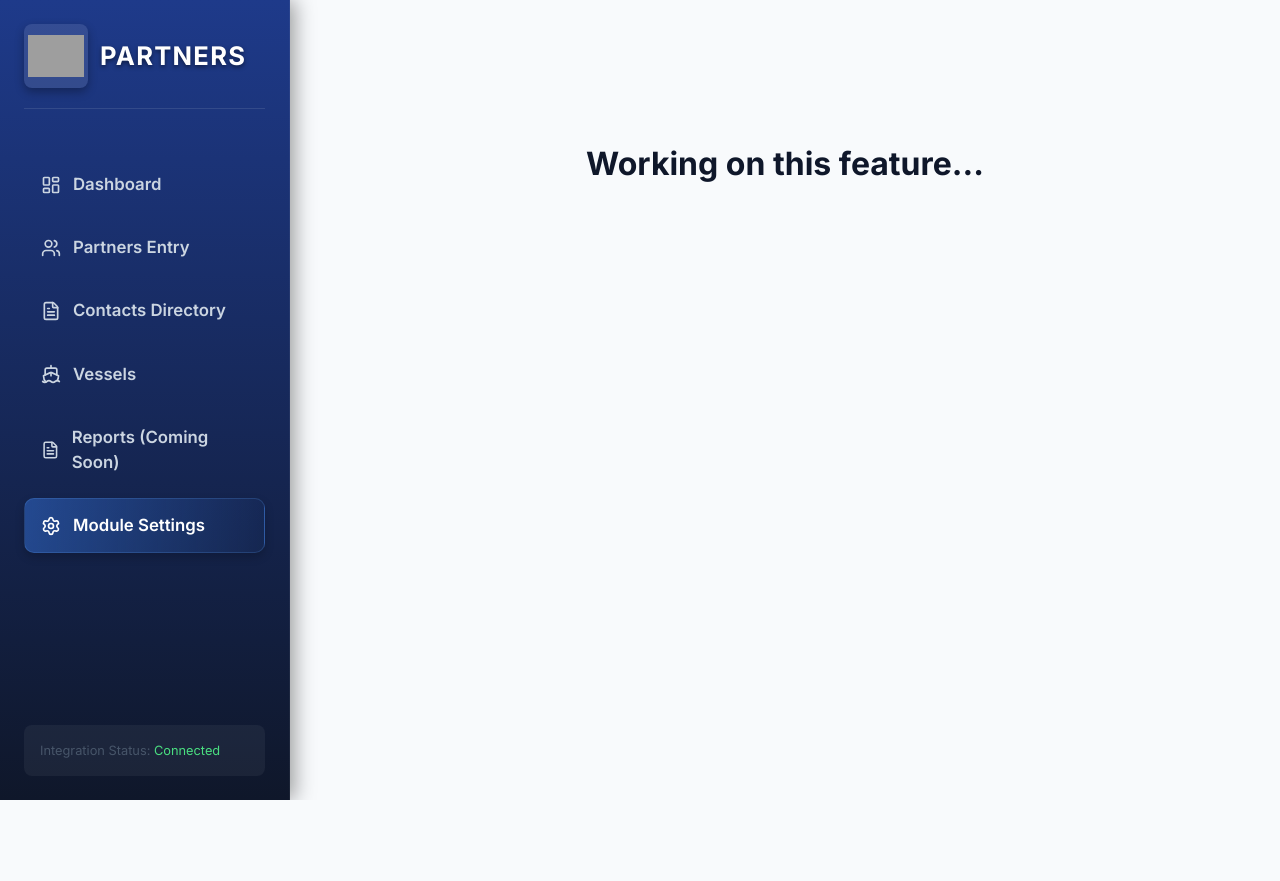
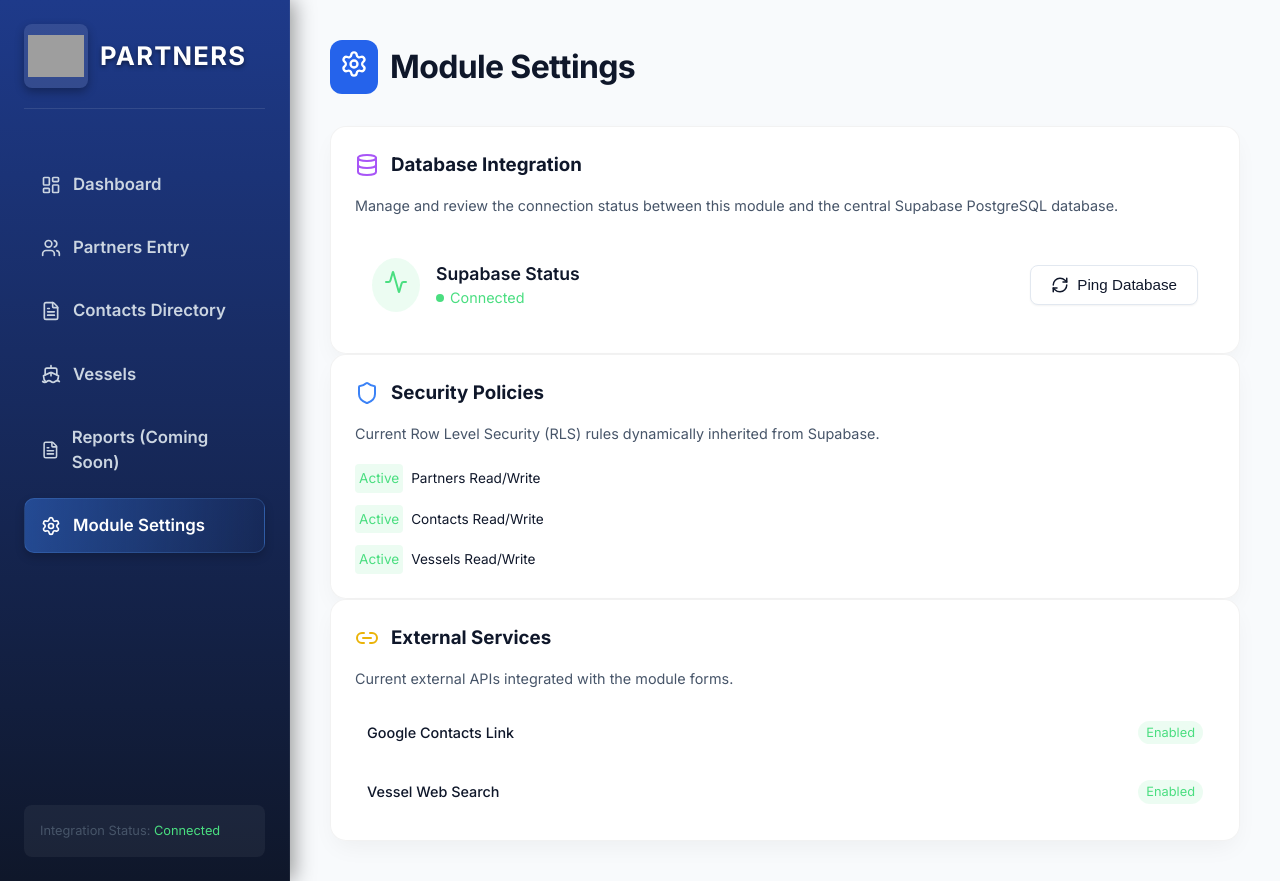
Before and after one commit to nrkumarsg/CelronPartners, a React (Vite) app: page /settings in a window 1280 px wide. Before the commit the page ends 800 px from the top, so only its background shows below. Built offline with nearby package versions, Linux system fonts and the light colour scheme; no server answers; grey boxes are pictures that could not be loaded.

Commit message:
Added Module Settings interface and routing

```diff
--- a/src/App.jsx
+++ b/src/App.jsx
@@ -7,6 +7,7 @@ import ContactsForm from './pages/ContactsForm';
 import ContactsDirectory from './pages/ContactsDirectory';
 import VesselsDirectory from './pages/VesselsDirectory';
 import VesselForm from './pages/VesselForm';
+import ModuleSettings from './pages/ModuleSettings';
 function App() {
   return (
     <div className="app-container">
@@ -20,6 +21,7 @@ function App() {
           <Route path="/contacts/:id" element={<ContactsForm />} />
           <Route path="/vessels" element={<VesselsDirectory />} />
           <Route path="/vessels/:id" element={<VesselForm />} />
+          <Route path="/settings" element={<ModuleSettings />} />
           <Route path="*" element={<div style={{ textAlign: 'center', marginTop: '100px' }}><h1>Working on this feature...</h1></div>} />
         </Routes>
       </main>
--- /dev/null
+++ b/src/pages/ModuleSettings.jsx
@@ -0,0 +1,120 @@
+import React, { useState } from 'react';
+import { Settings, Database, Activity, Shield, Link2, RefreshCw } from 'lucide-react';
+import { supabase } from '../lib/supabase';
+
+export default function ModuleSettings() {
+    const [isChecking, setIsChecking] = useState(false);
+    const [dbStatus, setDbStatus] = useState('Connected');
+
+    const handleCheckConnection = async () => {
+        setIsChecking(true);
+        try {
+            // A simple query to check connection
+            const { error } = await supabase.from('partners').select('id').limit(1);
+            if (error) {
+                setDbStatus('Disconnected');
+            } else {
+                setDbStatus('Connected');
+            }
+        } catch (err) {
+            setDbStatus('Error');
+        } finally {
+            setTimeout(() => {
+                setIsChecking(false);
+            }, 800);
+        }
+    };
+
+    return (
+        <div className="animate-fade-in" style={{ maxWidth: '1000px', margin: '0 auto' }}>
+            <div className="page-header">
+                <div style={{ display: 'flex', alignItems: 'center', gap: '12px' }}>
+                    <div style={{ background: 'var(--accent)', color: 'white', padding: '10px', borderRadius: '12px' }}>
+                        <Settings size={28} />
+                    </div>
+                    <h2 className="page-title">Module Settings</h2>
+                </div>
+            </div>
+
+            <div className="form-grid">
+                {/* Integration Status Card */}
+                <div className="glass-panel" style={{ gridColumn: 'span 2' }}>
+                    <div style={{ display: 'flex', alignItems: 'center', gap: '12px', marginBottom: '16px' }}>
+                        <Database size={24} color="#a855f7" />
+                        <h3 className="form-section-title" style={{ margin: 0, border: 'none', padding: 0 }}>Database Integration</h3>
+                    </div>
+                    <p style={{ color: 'var(--text-secondary)', marginBottom: '24px', fontSize: '0.9rem' }}>
+                        Manage and review the connection status between this module and the central Supabase PostgreSQL database.
+                    </p>
+
+                    <div style={{ display: 'flex', alignItems: 'center', justifyContent: 'space-between', padding: '16px', background: 'rgba(255,255,255,0.03)', borderRadius: '12px', border: '1px solid rgba(255,255,255,0.05)' }}>
+                        <div style={{ display: 'flex', alignItems: 'center', gap: '16px' }}>
+                            <div style={{ background: 'rgba(74, 222, 128, 0.1)', padding: '12px', borderRadius: '50%' }}>
+                                <Activity size={24} color={dbStatus === 'Connected' ? '#4ade80' : '#ef4444'} />
+                            </div>
+                            <div>
+                                <div style={{ fontWeight: 600, fontSize: '1.1rem', color: 'var(--text)' }}>Supabase Status</div>
+                                <div style={{ fontSize: '0.9rem', color: dbStatus === 'Connected' ? '#4ade80' : '#ef4444', display: 'flex', alignItems: 'center', gap: '6px' }}>
+                                    <div style={{ width: '8px', height: '8px', borderRadius: '50%', background: dbStatus === 'Connected' ? '#4ade80' : '#ef4444' }}></div>
+                                    {dbStatus}
+                                </div>
+                            </div>
+                        </div>
+
+                        <button className="btn btn-secondary" onClick={handleCheckConnection} disabled={isChecking}>
+                            <RefreshCw size={18} className={isChecking ? 'animate-spin' : ''} />
+                            {isChecking ? 'Checking...' : 'Ping Database'}
+                        </button>
+                    </div>
+                </div>
+
+                {/* Security Data Card */}
+                <div className="glass-panel">
+                    <div style={{ display: 'flex', alignItems: 'center', gap: '12px', marginBottom: '16px' }}>
+                        <Shield size={24} color="#3b82f6" />
+                        <h3 className="form-section-title" style={{ margin: 0, border: 'none', padding: 0 }}>Security Policies</h3>
+                    </div>
+                    <p style={{ color: 'var(--text-secondary)', marginBottom: '20px', fontSize: '0.9rem' }}>
+                        Current Row Level Security (RLS) rules dynamically inherited from Supabase.
+                    </p>
+                    <ul style={{ listStyle: 'none', padding: 0, margin: 0, display: 'flex', flexDirection: 'column', gap: '12px' }}>
+                        <li style={{ display: 'flex', alignItems: 'center', gap: '8px', fontSize: '0.85rem' }}>
+                            <div style={{ padding: '4px', borderRadius: '4px', background: 'rgba(74,222,128,0.1)', color: '#4ade80' }}>Active</div>
+                            Partners Read/Write
+                        </li>
+                        <li style={{ display: 'flex', alignItems: 'center', gap: '8px', fontSize: '0.85rem' }}>
+                            <div style={{ padding: '4px', borderRadius: '4px', background: 'rgba(74,222,128,0.1)', color: '#4ade80' }}>Active</div>
+                            Contacts Read/Write
+                        </li>
+                        <li style={{ display: 'flex', alignItems: 'center', gap: '8px', fontSize: '0.85rem' }}>
+                            <div style={{ padding: '4px', borderRadius: '4px', background: 'rgba(74,222,128,0.1)', color: '#4ade80' }}>Active</div>
+                            Vessels Read/Write
+                        </li>
+                    </ul>
+                </div>
+
+                {/* External Integrations */}
+                <div className="glass-panel">
+                    <div style={{ display: 'flex', alignItems: 'center', gap: '12px', marginBottom: '16px' }}>
+                        <Link2 size={24} color="#eab308" />
+                        <h3 className="form-section-title" style={{ margin: 0, border: 'none', padding: 0 }}>External Services</h3>
+                    </div>
+                    <p style={{ color: 'var(--text-secondary)', marginBottom: '20px', fontSize: '0.9rem' }}>
+                        Current external APIs integrated with the module forms.
+                    </p>
+
+                    <div style={{ display: 'flex', alignItems: 'center', justifyContent: 'space-between', padding: '12px', background: 'rgba(255,255,255,0.02)', borderRadius: '8px', marginBottom: '12px' }}>
+                        <span style={{ fontSize: '0.9rem', fontWeight: 500 }}>Google Contacts Link</span>
+                        <span style={{ fontSize: '0.8rem', color: '#4ade80', background: 'rgba(74,222,128,0.1)', padding: '2px 8px', borderRadius: '12px' }}>Enabled</span>
+                    </div>
+
+                    <div style={{ display: 'flex', alignItems: 'center', justifyContent: 'space-between', padding: '12px', background: 'rgba(255,255,255,0.02)', borderRadius: '8px' }}>
+                        <span style={{ fontSize: '0.9rem', fontWeight: 500 }}>Vessel Web Search</span>
+                        <span style={{ fontSize: '0.8rem', color: '#4ade80', background: 'rgba(74,222,128,0.1)', padding: '2px 8px', borderRadius: '12px' }}>Enabled</span>
+                    </div>
+                </div>
+
+            </div>
+        </div>
+    );
+}
```
